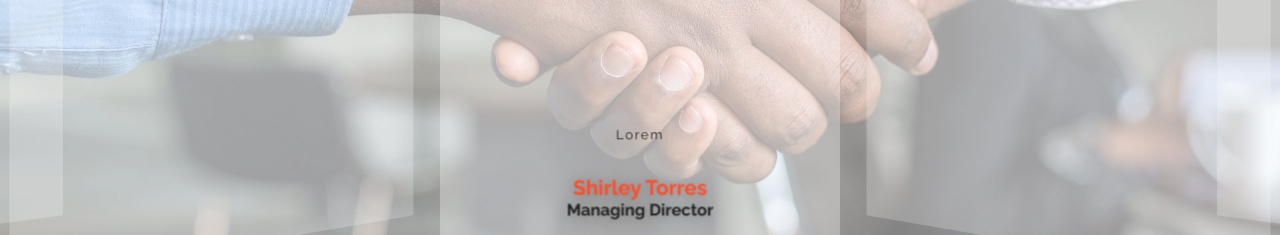
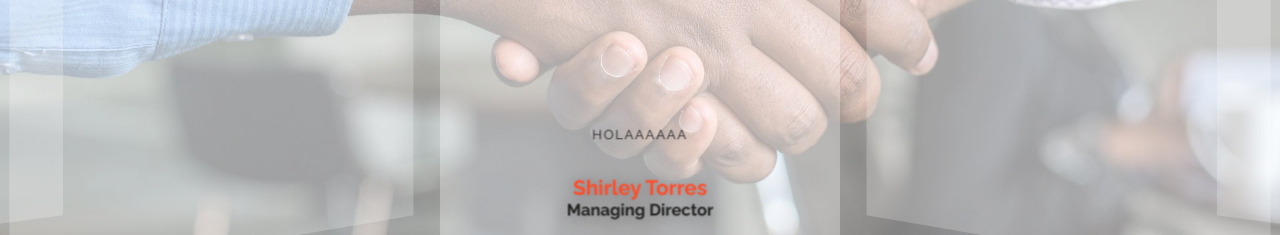
Before and after one commit to Ander8585/react-portfolio, a React (Create React App) app: page / in a window 1280 px wide. Shown: the part 3960-4195 px from the top of the page. Built offline with nearby package versions, Linux system fonts and the light colour scheme.

Commit message:
odificacion de prueba

```diff
--- a/package.json
+++ b/package.json
@@ -2,6 +2,7 @@
 	"name": "react-portfolio",
 	"version": "0.1.0",
 	"private": true,
+	"homepage": "http://ander8585.github.io/react-portfolio",
 	"dependencies": {
 		"@craco/craco": "^6.4.0",
 		"@headlessui/react": "^1.4.1",
@@ -18,6 +19,8 @@
 		"web-vitals": "^1.0.1"
 	},
 	"scripts": {
+		"predeploy": "npm run build",
+		"deploy": "gh-pages -d build",
 		"start": "craco start",
 		"build": "craco build",
 		"test": "craco test",
--- a/src/components/Testimonials.js
+++ b/src/components/Testimonials.js
@@ -10,7 +10,7 @@ const slides = [
 	{
 		title: "Shirley Torres",
 		subtitle: "Managing Director",
-		description: "Lorem",
+		description: "HOLAAAAAA",
 		image: customer1,
 	},
 	{
```
